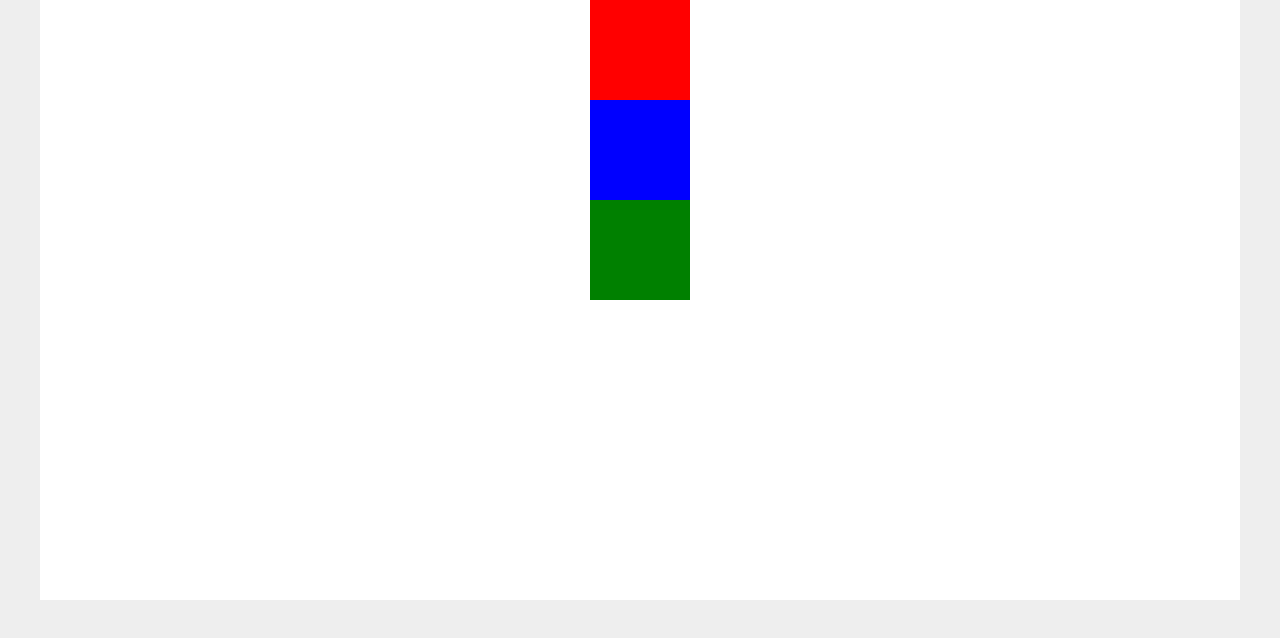
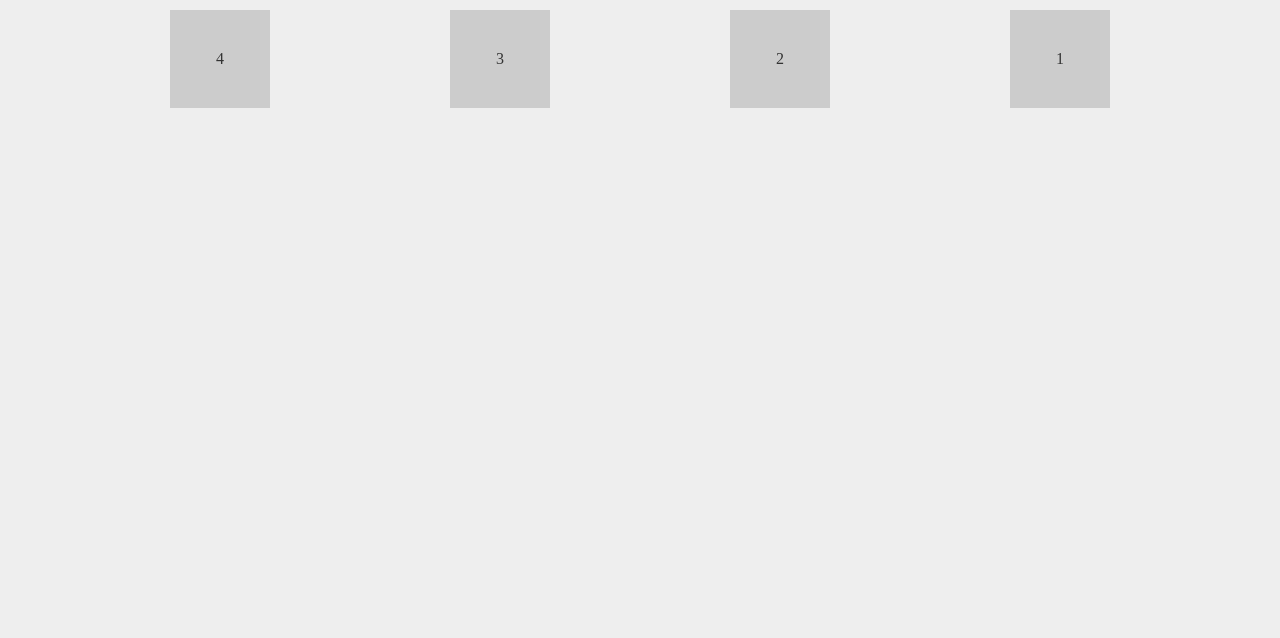
Before and after one commit to DorotaPawlowska/cwiczenie_repo10, a plain HTML site: page ep #1/index.html in a window 1280 px wide. Drawn offline with Linux system fonts and the light colour scheme.

Commit message:
add - element order
ep #12

```diff
--- a/ep #1/index.html
+++ b/ep #1/index.html
@@ -7,11 +7,14 @@
     </head>
     <body>
         <div class="wrapper">
-            <div class="flex-container">
-                <div class="box one"></div>
-                <div class="box two"></div>
-                <div class="box three"></div>
-            </div>
+
+            <section id="blocks">
+                <div class="one">1</div>
+                <div class="two">2</div>
+                <div class="three">3</div>
+                <div class="four">4</div>
+            </section>
+
         </div>
     </body>
 </html>
--- a/ep #1/style.css
+++ b/ep #1/style.css
@@ -5,37 +5,33 @@
 
 body{
     background: #eeeeee;
+    color: #333333;
 }
 
 .wrapper{
     width: 100%;
-    max-width: 1200px;
+    max-width: 960px;
     margin: 0 auto;
+
 }
 
-.flex-container{
+#blocks{
     display: flex;
-    background: white;
-    flex-wrap: wrap;
-    flex-flow: column;
-    align-items: center; /* cross axis*/
-    /*justify-content: center; !* main axis*!*/
-    height: 600px;
+    margin: 10px;
+    justify-content: space-between;
 }
 
-.box{
-    width: 100px;
-    flex: 0 0 100px; /* grow=1; shrink=1; basis=0*/
+#blocks div{
+    flex: 0 0 100px;
+    padding: 40px 0;
+    text-align: center;
+    background: #cccccc;
 }
 
-.one{
-    background: red;
-}
+.one{ order: 3;}
 
-.two{
-    background: blue;
-}
+.two{ order: 2;}
 
-.three{
-    background: green;
-}
+.three{ order: 1;}
+
+.four{ order: 0;}
```
